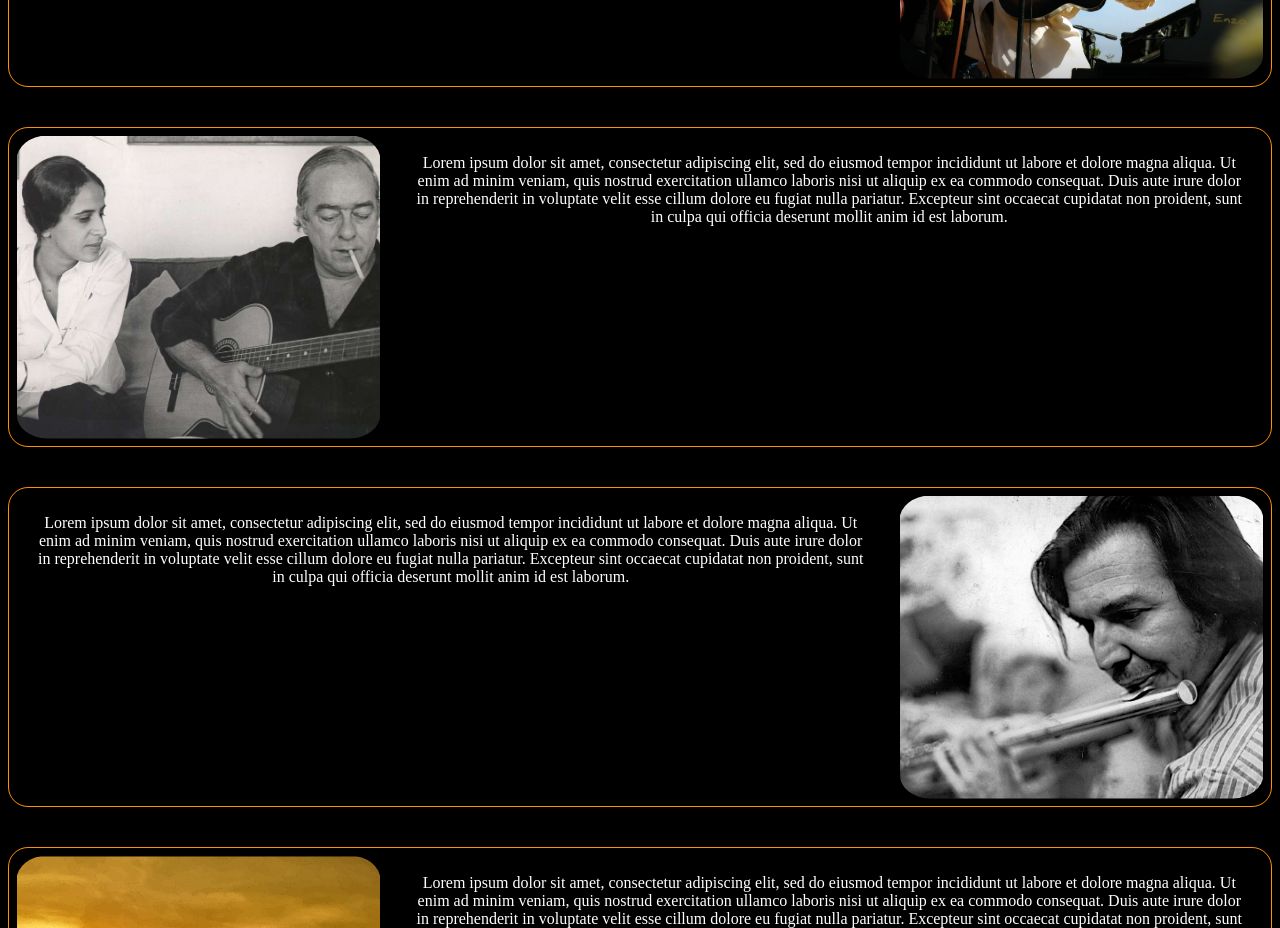
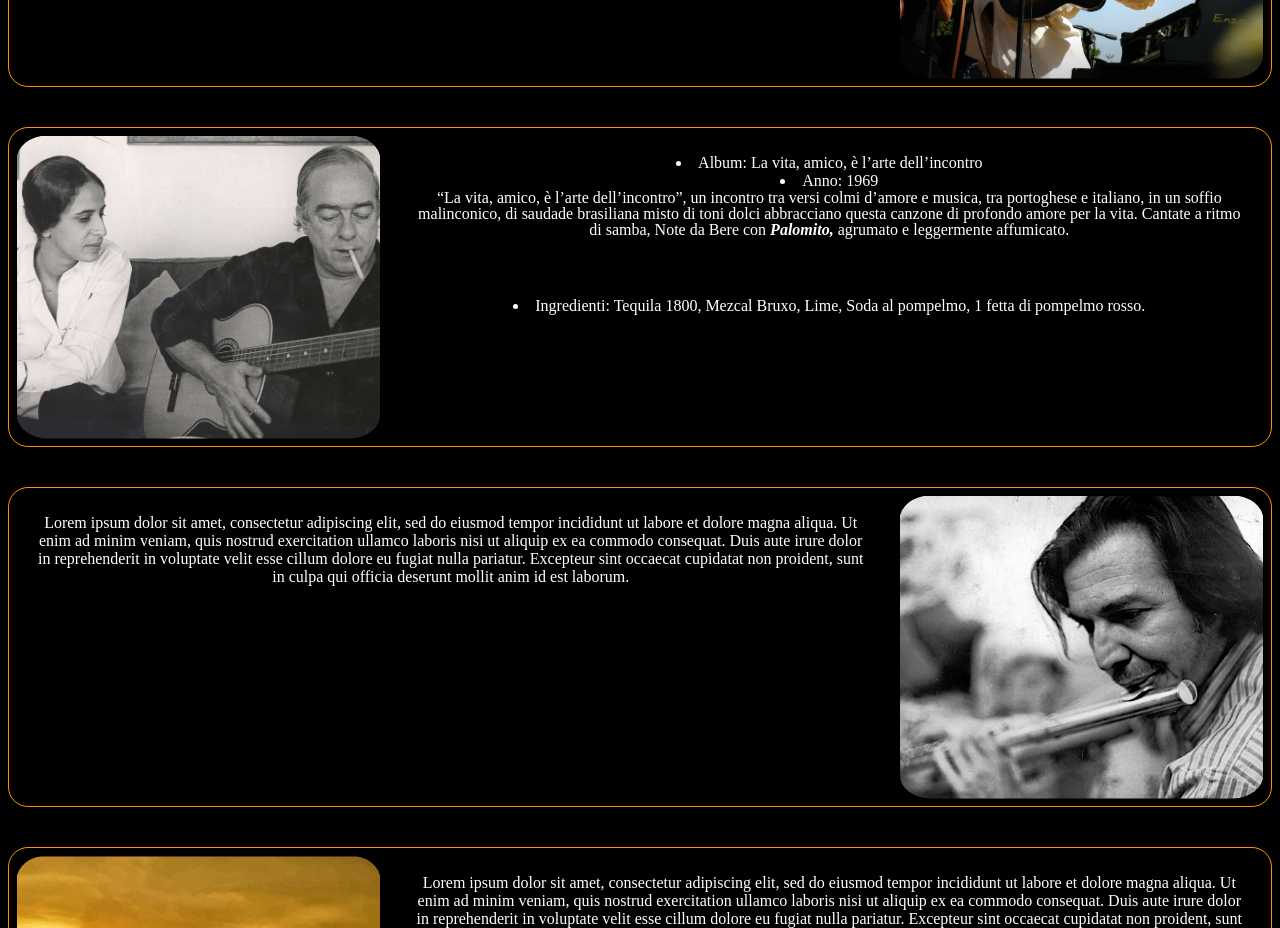
Before and after one commit to Chiaramartina/NotedaBere, a plain HTML site: page Musica e Vino/jazz.html in a window 1280 px wide. Shown: the part 940-1868 px from the top of the page. Drawn offline with Linux system fonts and the light colour scheme; a web font is replaced by a local one.

Commit message:
iniziata descrizione jazz

```diff
--- a/Musica e Vino/css-file.css
+++ b/Musica e Vino/css-file.css
@@ -211,6 +211,7 @@ a, a:hover {
     font-size: 1em;
     height: 40%;
 }
+
 
 .gallery-grid-wrapper{
     display: grid;
--- a/Musica e Vino/jazz.html
+++ b/Musica e Vino/jazz.html
@@ -59,9 +59,15 @@
                     <img src="./img/jazz/samba.jpeg">
                 </div>
                 <div class="gallery-flexwrapper-song-caption">
-                    Lorem ipsum dolor sit amet, consectetur adipiscing elit, sed do eiusmod tempor incididunt ut labore et dolore magna aliqua.
-                    Ut enim ad minim veniam, quis nostrud exercitation ullamco laboris nisi ut aliquip ex ea commodo consequat. Duis aute irure dolor in reprehenderit in voluptate velit esse cillum dolore eu fugiat nulla pariatur. Excepteur sint occaecat cupidatat non proident,
-                    sunt in culpa qui officia deserunt mollit anim id est laborum.
+                    <li>Album: La vita, amico, è l’arte dell’incontro</li>
+                    <li>Anno: 1969</li>
+                    <p class="descrizione">
+                    “La vita, amico, è l’arte dell’incontro”, un incontro tra versi colmi d’amore e musica, tra portoghese e italiano, in un soffio malinconico,
+                    di saudade brasiliana misto di toni dolci abbracciano questa canzone di profondo amore per la vita.
+                    Cantate a ritmo di samba, Note da Bere con <b><i>Palomito,</i></b> agrumato e leggermente affumicato.
+
+                    <li>Ingredienti: Tequila 1800, Mezcal Bruxo, Lime, Soda al pompelmo, 1 fetta di pompelmo rosso.</li>
+                </p>
                 </div>
             </div>
 
```
Also changed, not shown: Musica e Vino/index.html (+3 -3 lines).
